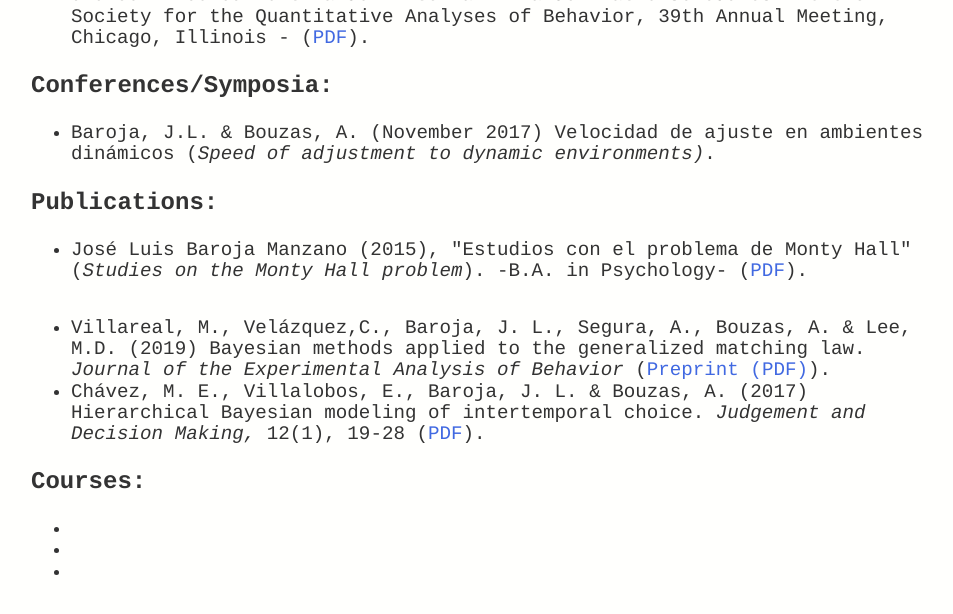
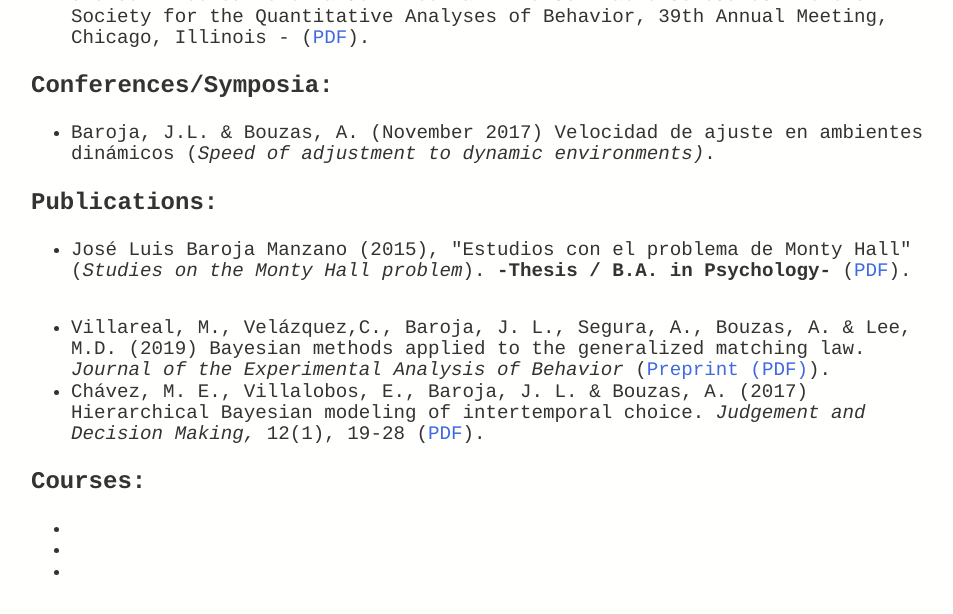
Before and after one commit to BouzasLab25/bouzaslab25.github.io, a Jekyll site: the page built from people/luis.html, in a window 1280 px wide and 900 px high, scrolled down 1207 px. Shown: the top 614 px of the window, without its empty margins (161-1114 px from the left). Built offline with Jekyll 4.4.1, drawn with Linux system fonts in a browser that asks for light colours.

Commit message:
Update luis.html

```diff
--- a/people/luis.html
+++ b/people/luis.html
@@ -37,7 +37,7 @@ title: Lab25 José Luis
  	</ul>
 <p style="text-align:justify"><b>Publications:</b></p>
 	<ul>
-	<li class='ho' >José Luis Baroja Manzano (2015), "Estudios con el problema de Monty Hall" (<i>Studies on the Monty Hall problem</i>). -B.A. in Psychology-  (<a class='link' href="http://132.248.9.195/ptd2015/abril/303158329/Index.html" target="_blank">PDF</a>). </li>
+	<li class='ho' >José Luis Baroja Manzano (2015), "Estudios con el problema de Monty Hall" (<i>Studies on the Monty Hall problem</i>). <b>-Thesis / B.A. in Psychology-</b>  (<a class='link' href="http://132.248.9.195/ptd2015/abril/303158329/Index.html" target="_blank">PDF</a>). </li>
 	<br><br>
 	<li class='ho' >Villareal, M., Velázquez,C., Baroja, J. L., Segura, A., Bouzas, A. & Lee, M.D. (2019) Bayesian methods applied to the generalized matching law. <i>Journal of the Experimental Analysis of Behavior</i> (<a class='link' href="https://webfiles.uci.edu/mdlee/VillarealEtAl2018.pdf?uniq=-u4uixy" target="_blank">Preprint (PDF)</a>). </li>
 	<li class='ho' >Chávez, M. E., Villalobos, E., Baroja, J. L. & Bouzas, A. (2017) Hierarchical Bayesian modeling of intertemporal choice.<i> Judgement and Decision Making,</i> 12(1), 19-28 (<a class='link' href="http://journal.sjdm.org/16/16906/jdm16906.pdf" target="_blank">PDF</a>). </li>
```
